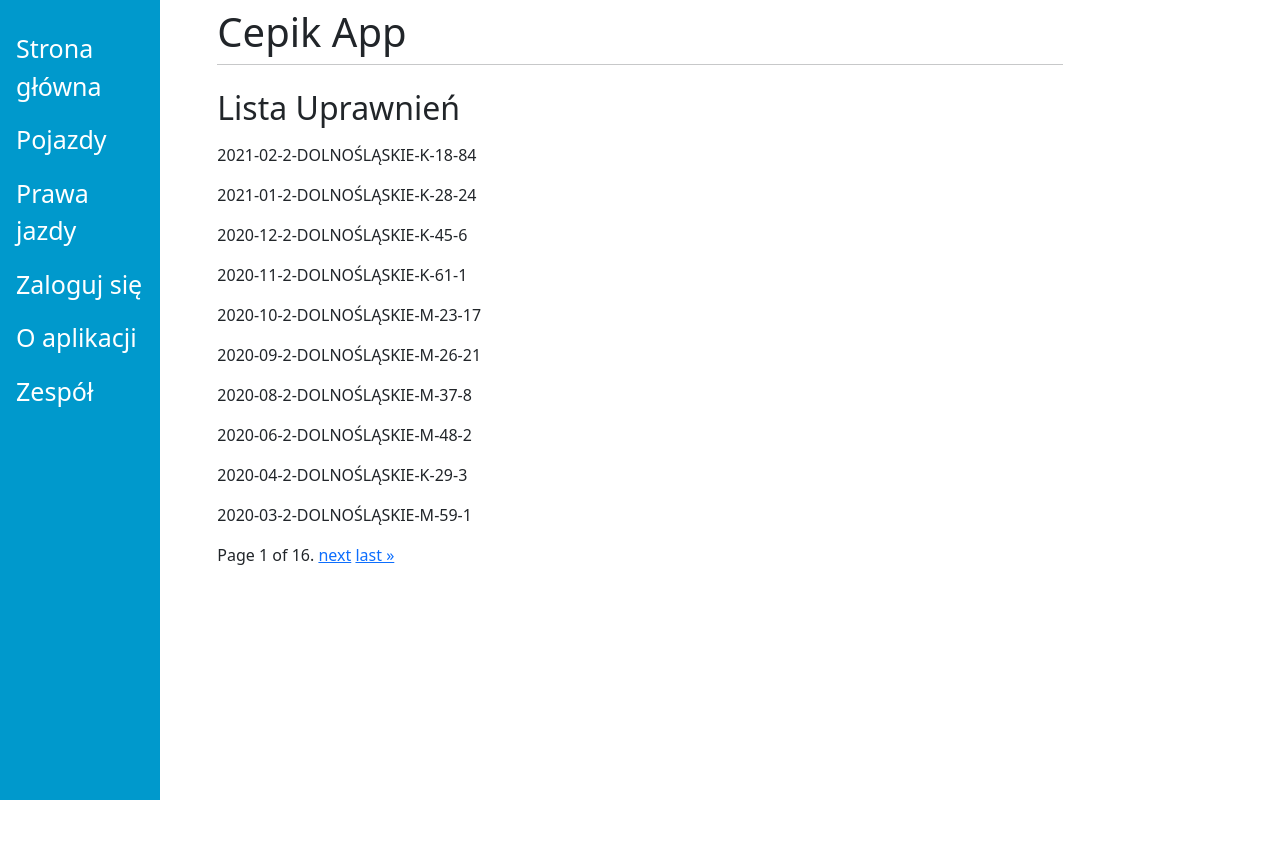
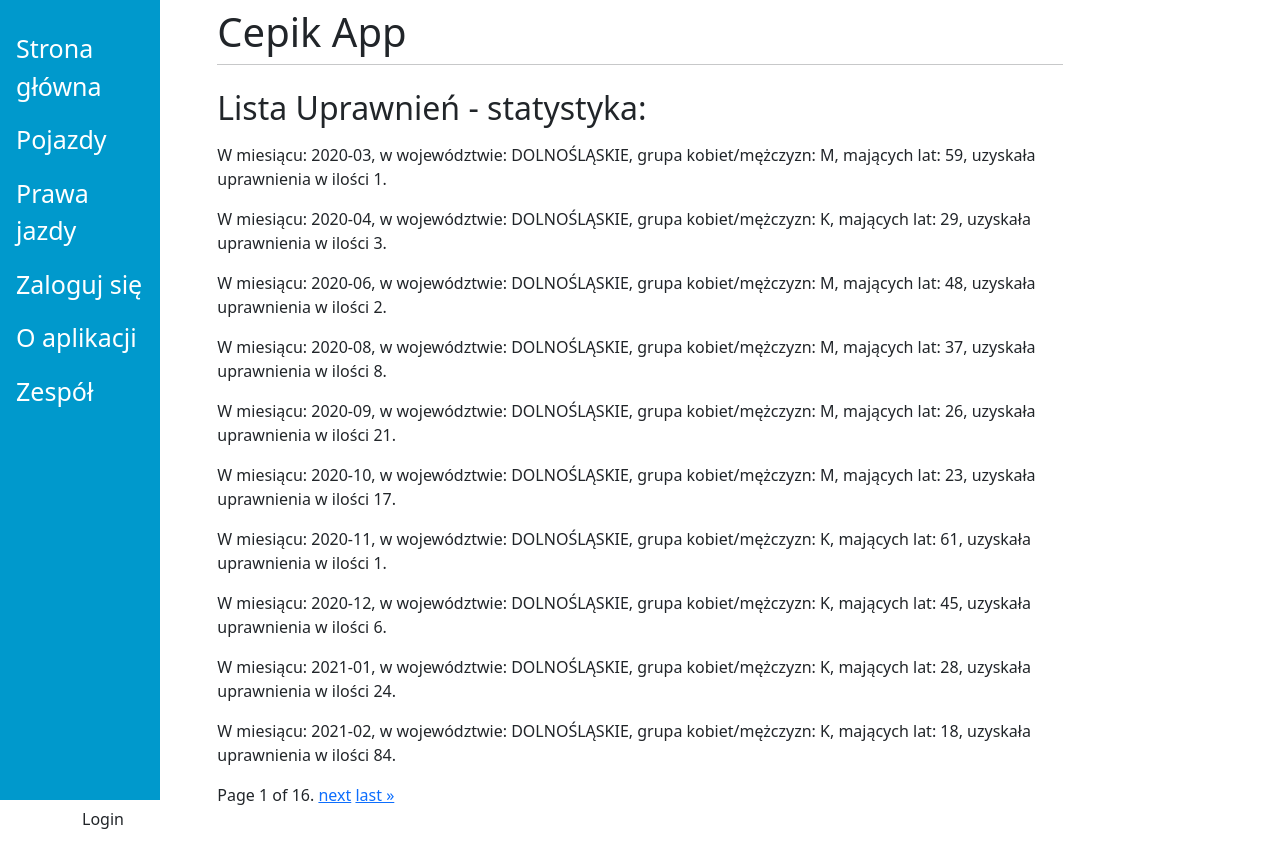
Before and after one commit to xwojziarnik/cepik_app, a Django app: page /driving-licenses/ in a window 1280 px wide. Before the commit the page ends 800 px from the top, so only its background shows below. Run offline with Django 4.2, Linux system fonts and the light colour scheme; data comes from the database, SQL or seed files in the repository; both versions use the stored data as it was after the commit.

Commit message:
App is almost done.

```diff
--- a/viewer/templates/driving_licenses.html
+++ b/viewer/templates/driving_licenses.html
@@ -4,11 +4,11 @@
 
 {% block content %}
 
-<p><h2>Lista Uprawnień</h2></p>
+<p><h2>Lista Uprawnień - statystyka:</h2></p>
 
 {% for data in object_list %}
 
-<p> {{ data.data_uprawnien }}-{{ data.id_wojewodztwa }}-{{ data.wojewodztwo }}-{{ data.plec }}-{{ data.wiek }}-{{ data.ilosc }} </p>
+<p>W miesiącu: {{ data.data_uprawnien }}, w województwie: {{ data.wojewodztwo }}, grupa kobiet/mężczyzn: {{ data.plec }}, mających lat: {{ data.wiek }}, uzyskała uprawnienia w ilości {{ data.ilosc }}.</p>
 
 {% endfor %}
 
--- a/viewer/templates/vehicle_detail_view.html
+++ b/viewer/templates/vehicle_detail_view.html
@@ -15,7 +15,7 @@
 <p>Dopuszczalna masa całkowita: {{ data.dmc }}</p>
 <p>Liczba miejsc: {{ data.liczba_miejsc }}</p>
 <p>Rodzaj paliwa: {{ data.rodzaj_paliwa }}</p>
-<p>Hak: {{ data.hak }}</p>
+<p>Hak: {{ data.hak|yesno:"Na wyposażeniu, Brak, Null" }}</p>
 <p>Kierownica po prawej: {{ data.kierownica_po_prawej }}</p><br>
 
 <form action="/vehicles/{{data.id}}/update">
--- a/viewer/views.py
+++ b/viewer/views.py
@@ -86,3 +86,4 @@
     template_name = 'driving_licenses.html'
     model = Driving_licenses
     paginate_by = 10
+    ordering = 'id_wojewodztwa', 'data_uprawnien'
```
Also changed, not shown: db.sqlite3.
